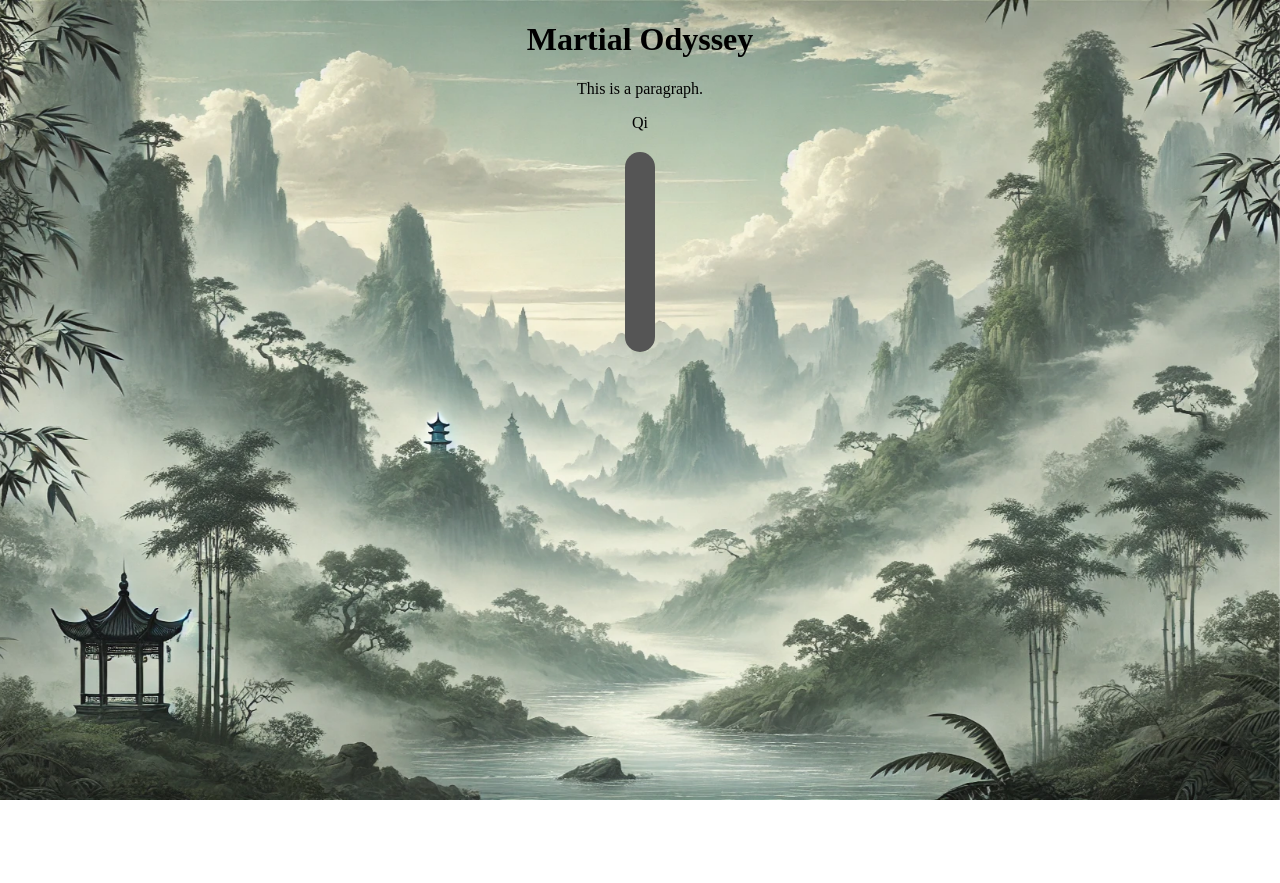
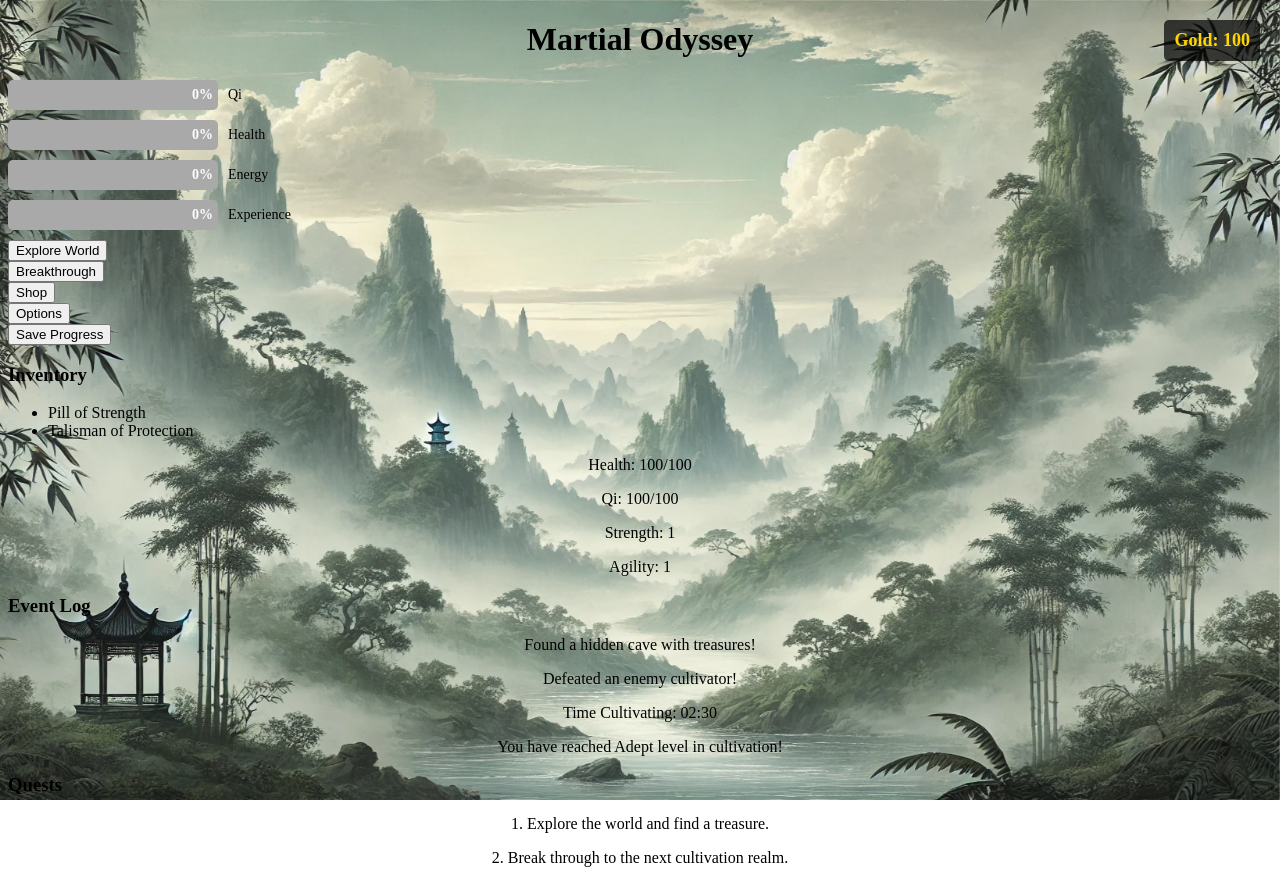
Before and after one commit to NooTTooT/martialOdyssey, a plain HTML site: page Index.html in a window 1280 px wide. Before the commit the page ends 800 px from the top, so only its background shows below. Drawn offline with Linux system fonts and the light colour scheme.

Commit message:
Added UI Elements
All of the UI elements currently contain placeholder elements as a proof of concept.

Added progress bars for Qi, Health, Energy and experience.

Added buttons "Explore World", "Breakthrough", "Shop", "Options" and "Save Progress".

Added gold counter.

Added basic Inventory, Statistics, Event Log, and Quest displays.

Added a pop up menu for the Options button.

```diff
--- a/Index.html
+++ b/Index.html
@@ -4,23 +4,121 @@
         <meta charset="UTF-8">
         <meta name="viewport" content="width=device-width, initial-scale=1.0">
         <link rel="stylesheet" href="css/styles.css">
+
         <title>Martial Odyssey - The Game</title>
     </head>
 
     <body>
-        <div class="bg"></div>
-        <h1>Martial Odyssey</h1>
-        <p>This is a paragraph.</p>
-        <p>Qi</p>
+      <div class="bg"></div>
+      <h1>Martial Odyssey</h1>
 
-    <!-- Custom vertical progress bar -->
-    <div class="meter-container">
-        <div class="meter">
-          <span style="height: 50%;"></span> <!-- Adjust height here to control progress -->
+      <!-- Progress Bar UI Elements -->
+      <div class="progress-container qi-bar">
+        <div class="progress">
+          <div class="progress__fill"></div>
+          <span class="progress__text">0%</span>
+        </div>
+        <span class="progress-label">Qi</span>
+      </div>
+
+      <div class="progress-container health-bar">
+        <div class="progress">
+          <div class="progress__fill"></div>
+          <span class="progress__text">0%</span>
+        </div>
+        <span class="progress-label">Health</span>
+      </div>
+
+      <div class="progress-container energy-bar">
+        <div class="progress">
+          <div class="progress__fill"></div>
+          <span class="progress__text">0%</span>
+        </div>
+        <span class="progress-label">Energy</span>
+      </div>
+
+      <div class="progress-container exp-bar">
+        <div class="progress">
+          <div class="progress__fill"></div>
+          <span class="progress__text">0%</span>
+        </div>
+        <span class="progress-label">Experience</span>
+      </div>
+
+
+      <!-- Button UI Elements -->
+      <div class="buttons">
+        <div id="explore-button">
+          <button type="button">Explore World</button>
+        </div>
+
+        <div id="breakthrough-button">
+          <button type="button">Breakthrough</button>
+        </div>
+
+        <div id="shop-button">
+          <button type="button">Shop</button>
+        </div>
+
+        <div id="options-button">
+          <button type="button">Options</button>
+        </div>
+
+        <div id="save-button">
+          <button type="button">Save Progress</button>
         </div>
       </div>
-    </div>
 
 
+      <div class="gold-display">
+        <span>Gold: <span id="gold-amount">100</span></span>
+      </div>
+
+      <div class="inventory">
+        <h3>Inventory</h3>
+        <ul>
+          <li>Pill of Strength</li>
+          <li>Talisman of Protection</li>
+        </ul>
+      </div>
+
+
+      <div class="stats-display">
+        <p>Health: 100/100</p>
+        <p>Qi: 100/100</p>
+        <p>Strength: 1</p>
+        <p>Agility: 1</p>
+      </div>
+
+      <div class="event-log">
+        <h3>Event Log</h3>
+        <p>Found a hidden cave with treasures!</p>
+        <p>Defeated an enemy cultivator!</p>
+      </div>
+
+      <div class="timer">
+        <p>Time Cultivating: 02:30</p>
+      </div>
+
+      <div class="notification">
+        <p>You have reached Adept level in cultivation!</p>
+      </div>
+
+      <div class="quest-tracker">
+        <h3>Quests</h3>
+        <p>1. Explore the world and find a treasure.</p>
+        <p>2. Break through to the next cultivation realm.</p>
+      </div>
+
+      <div id="options-modal" class="modal">
+        <div class="modal-content">
+          <span class="close" onclick="closeOptions()">&times;</span>
+          <h3>Options</h3>
+          <p>Sound: On/Off</p>
+          <p>Difficulty: Easy/Medium/Hard</p>
+        </div>
+      </div>
+
+      <script src="js/scripts.js"></script>
     </body>
 </html>
--- a/css/styles.css
+++ b/css/styles.css
@@ -1,4 +1,4 @@
-/* Full-screen background div */
+/* === Full-screen background div =================== */
 .bg {
   position: fixed;
   top: 0;
@@ -11,46 +11,112 @@
   background-size: cover;
   z-index: -1; /* Put the background behind all content */
 }
+/* ================================================== */
 
-/* Styling for the text */
+
+
+/* === Styling for the text ========================= */
 h1, p {
   color: black;
   text-align: center;
   position: relative;
 }
+/* ================================================== */
 
-/* Centered content container */
-.content {
-  text-align: center;
-  margin-top: 20px;
+
+
+/* === Base Progress Bar Styles ===================== */
+.progress-container{
+  display: flex;
+  align-items: center;
+  margin-bottom: 10px;
 }
 
-/* Progress bar container */
-.meter-container {
-  width: 30px; /* Width of the vertical progress bar */
-  height: 200px; /* Height of the vertical progress bar */
-  background-color: #555; /* Background color of the bar */
-  border-radius: 25px;
+.progress {
+  width: 210px;
+  height: 30px;
+  background: darkgray;
+  border-radius: 5px;
+  overflow: hidden;
   position: relative;
-  margin: 20px auto; /* Center horizontally */
-  overflow: hidden; /* Ensure overflow is clipped */
 }
 
-/* Progress bar fill */
-.meter {
-  position: absolute;
-  bottom: 0; /* Start filling from the bottom */
-  width: 100%; /* Full width */
+.progress__fill {
+  width: 0%;
+  height: 100%;
+  background: teal;
+  transition: all 0.2s;
 }
 
-.meter > span {
-  display: block;
-  width: 100%; /* Full width */
-  background-color: rgb(43,194,83);
-  background-image: linear-gradient(
-    to top, /* Fill from bottom to top */
-    rgb(43,194,83) 37%,
-    rgb(84,240,84) 69%
-  );
-  border-radius: 25px;
+.progress__text {
+  position: absolute;
+  top: 50%;
+  right: 5px;
+  transform: translateY(-50%);
+  font: bold 14px 'Quicksand', 'sans-serif';
+  color: white;
 }
+
+.progress-label{
+  margin-left: 10px;
+  font-size: 14px;
+  color: black;
+}
+/* ================================================== */
+
+
+
+/* === Unique Progress Bar Modifiers ================ */
+
+/* ================================================== */
+
+
+.gold-display {
+  position: absolute;
+  top: 20px;
+  right: 20px; /* Place it at the top-right corner */
+  font-size: 18px;
+  font-weight: bold;
+  color: #FFD700; /* Gold color */
+  background-color: rgba(0, 0, 0, 0.7); /* Semi-transparent background */
+  padding: 10px;
+  border-radius: 5px;
+}
+
+
+
+
+/* === Modal container (For opening/closing menus) ===== */
+.modal {
+  display: none; /* Hidden by default */
+  position: fixed;
+  top: 0;
+  left: 0;
+  width: 100%;
+  height: 100%;
+  background-color: rgba(0, 0, 0, 0.5); /* Semi-transparent background */
+  z-index: 999; /* Ensure it appears above other content */
+}
+
+/* Modal content box */
+.modal-content {
+  position: absolute;
+  top: 50%;
+  left: 50%;
+  transform: translate(-50%, -50%);
+  background-color: white;
+  padding: 20px;
+  border-radius: 10px;
+  width: 300px;
+  box-shadow: 0 5px 15px rgba(0, 0, 0, 0.3);
+}
+
+/* Close button */
+.close {
+  position: absolute;
+  top: 10px;
+  right: 15px;
+  font-size: 24px;
+  cursor: pointer;
+}
+/* ================================================== */
--- a/js/scripts.js
+++ b/js/scripts.js
@@ -0,0 +1,38 @@
+function updateProgressBar(progressBar, value){
+    value = Math.round(value*100)/100;
+    progressBar.querySelector(".progress__fill").style.width = `${value}%`;
+    progressBar.querySelector(".progress__text").textContent = `${value}%`;
+}
+
+function updateGold(amount) {
+    document.getElementById("gold-amount").textContent = amount;
+}
+
+
+
+// Functions for opening and closing the options menu
+document.addEventListener('DOMContentLoaded', function() {
+    // Attach the openOptions function to the Options button
+    document.getElementById("options-button").querySelector('button').onclick = openOptions;
+
+    // Attach the closeOptions function to the close button
+    document.querySelector('.close').onclick = closeOptions;
+
+    // Function to open the options modal
+    function openOptions() {
+        document.getElementById("options-modal").style.display = "block";
+    }
+
+    // Function to close the options modal
+    function closeOptions() {
+        document.getElementById("options-modal").style.display = "none";
+    }
+
+    // Close the modal when clicking outside of it
+    window.onclick = function(event) {
+        const modal = document.getElementById("options-modal");
+        if (event.target === modal) {
+            modal.style.display = "none";
+        }
+    }
+});
```
Also changed, not shown: 2 other files.
